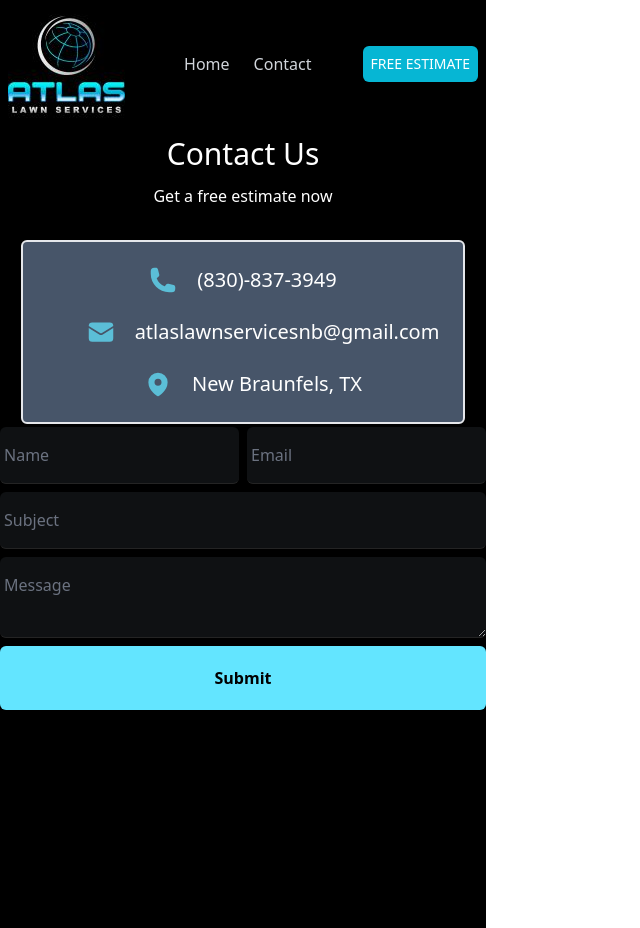
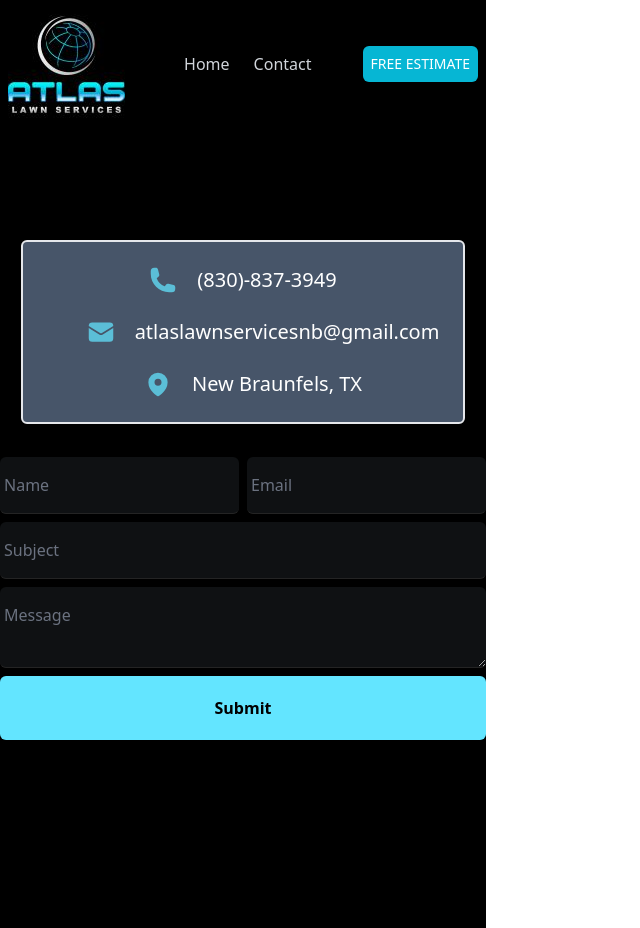
Before and after one commit to GunnarSmith2/AtlasLawn, a Next.js app: page /Contact in a window 1280 px wide. Shown: the whole page, without its empty margins (0-640 px from the left). Built offline with nearby package versions, Linux system fonts and the light colour scheme.

Commit message:
fix form and div spacing

```diff
--- a/src/pages/Contact.js
+++ b/src/pages/Contact.js
@@ -21,11 +21,10 @@ function Contact() {
       <div className="bg-black w-fit">
         <Navbar />
         <div className="flex relative flex-col h-screen text-center md:text-center md:flex-col justify-center items-center">
-          <h3 className="absolute top-2 text-white text-3xl">Contact Us</h3>
-          <p className="absolute top-14 text-white text-base">
-            Get a free estimate now
-          </p>
+          <h3 className="text-white text-3xl">Contact Us</h3>
+          <p className="text-white text-base">Get a free estimate now</p>
 
+          {/* Container for the phone number */}
           <div className="absolute top-24 mt-4 border-2 bg-slate-600 rounded-md flex flex-col space-y-6 space-x-10 py-2 md:p-6 md:max-w-lg">
             <div className="flex items-center space-x-5 justify-center">
               <PhoneIcon className="text-[#63e5ff] h-7 w-7 animate-pulse" />
@@ -43,6 +42,7 @@ function Contact() {
             </div>
           </div>
 
+          {/* Container for the form */}
           <form
             onSubmit={handleSubmit(onSubmit)}
             className="flex flex-col space-y-2 mx-auto mt-20 w-fit"
```
